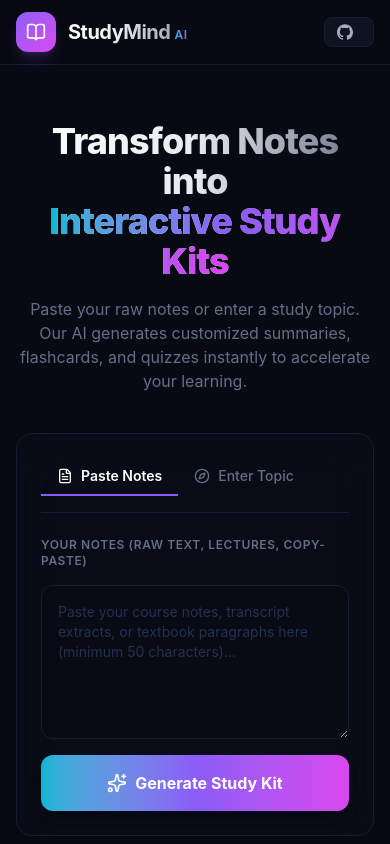
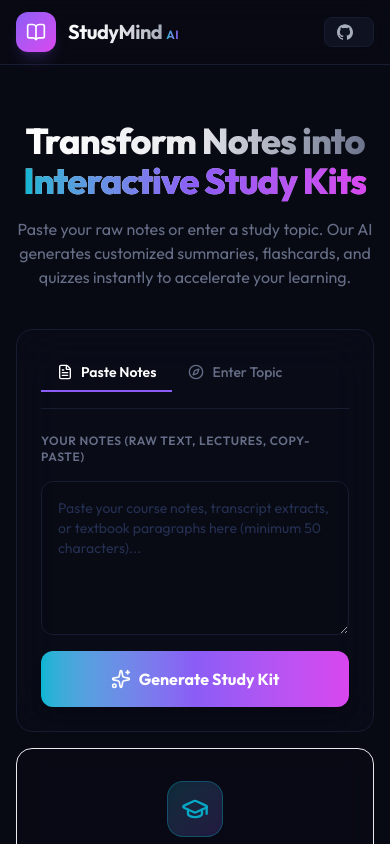
Before and after one commit to naveenkallepalli7/study-assistant, a React (Vite) app: page / in a window 390 px wide. Shown: the top 844 px of the page. Built offline with nearby package versions, Linux system fonts and the light colour scheme.

Commit message:
Improve responsive layout

```diff
--- a/index.html
+++ b/index.html
@@ -4,7 +4,15 @@
     <meta charset="UTF-8" />
     <link rel="icon" type="image/svg+xml" href="/favicon.svg" />
     <meta name="viewport" content="width=device-width, initial-scale=1.0" />
-    <title>study-assistant</title>
+
+    <!-- SEO Optimization -->
+    <title>StudyMind AI — Smart Interactive Study Kit Generator</title>
+    <meta name="description" content="Transform course notes, lecture transcripts, and textbook extracts into customized study guides, interactive 3D flashcards, and testing quizzes powered by Gemini AI." />
+
+    <!-- Google Fonts Integration -->
+    <link rel="preconnect" href="https://fonts.googleapis.com">
+    <link rel="preconnect" href="https://fonts.gstatic.com" crossorigin>
+    <link href="https://fonts.googleapis.com/css2?family=Outfit:wght@300;400;500;600;700;800&family=Plus+Jakarta+Sans:wght@300;400;500;600;700;800&display=swap" rel="stylesheet">
   </head>
   <body>
     <div id="root"></div>
--- a/tailwind.config.js
+++ b/tailwind.config.js
@@ -6,6 +6,9 @@ export default {
   ],
   theme: {
     extend: {
+      fontFamily: {
+        sans: ['Outfit', 'Plus Jakarta Sans', 'ui-sans-serif', 'system-ui', 'sans-serif'],
+      },
       colors: {
         obsidian: {
           50: '#f4f4f6',
```
